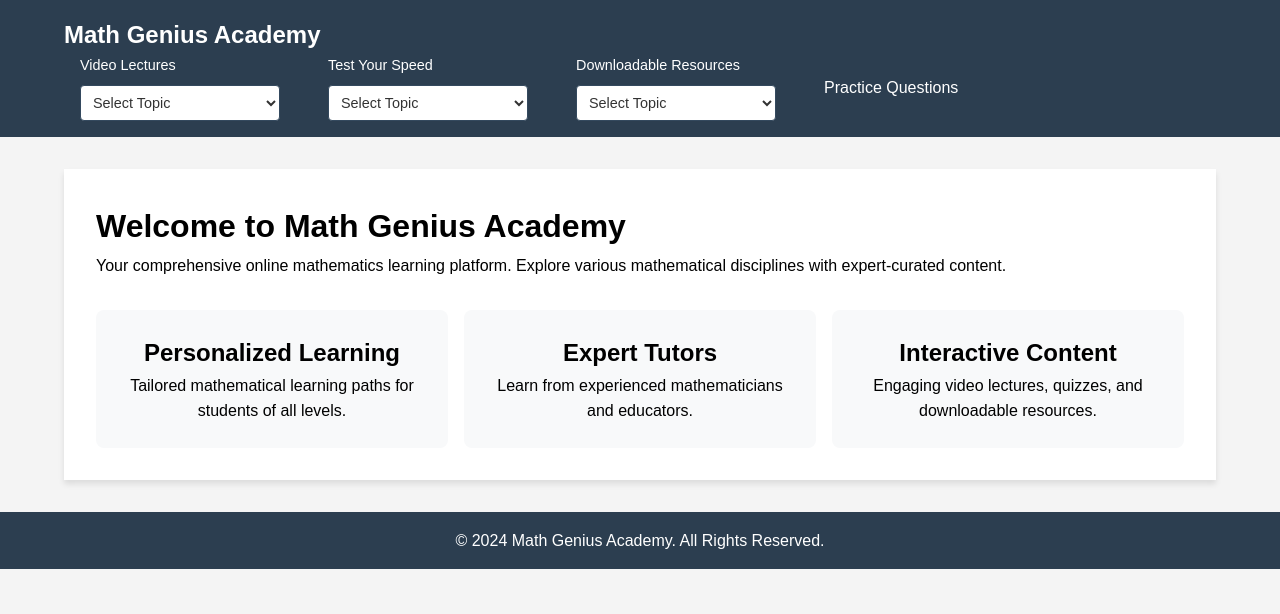
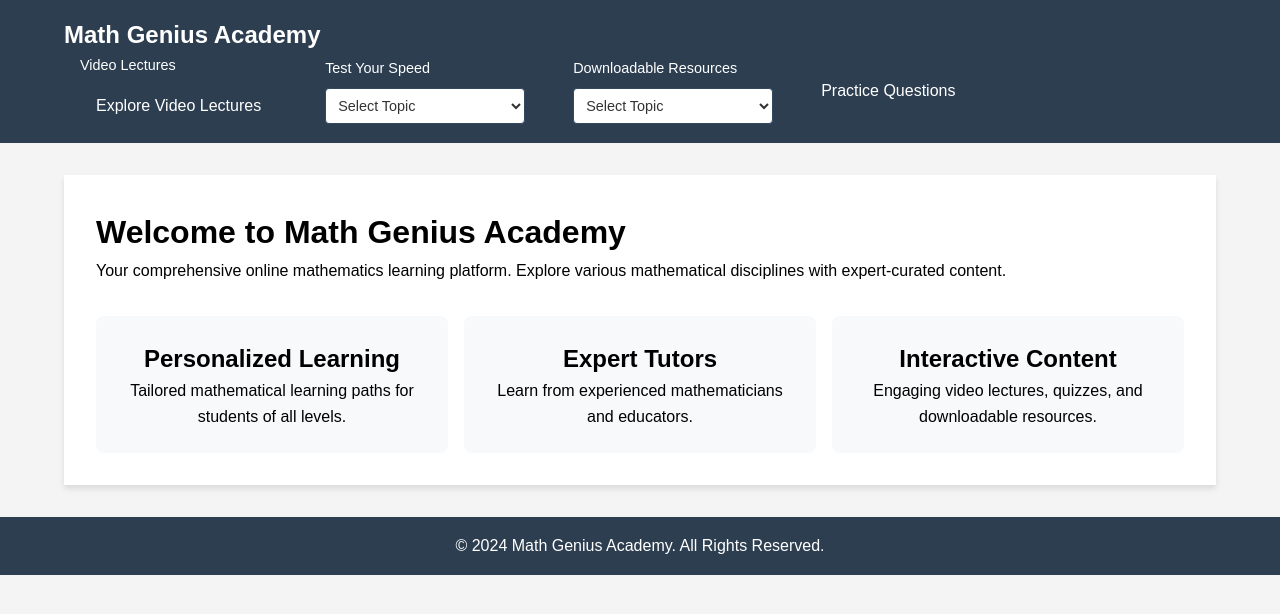
Before and after one commit to mathpremium/mathpremium-, a plain HTML site: page index.html in a window 1280 px wide. Drawn offline with Linux system fonts and the light colour scheme; a script that the page names is missing.

Commit message:
Update index.html

```diff
--- a/index.html
+++ b/index.html
@@ -17,19 +17,7 @@
         <div class="nav-links" id="navLinks">
             <div class="dropdown">
                 <label for="videoLectures">Video Lectures</label>
-                <select id="videoLectures" class="dropdown-select">
-                    <option value="" disabled selected>Select Topic</option>
-                    <option value="algebra">Algebra</option>
-                    <option value="geometry">Geometry</option>
-                    <option value="arithmetic">Arithmetic</option>
-                    <option value="trigonometry">Trigonometry</option>
-                    <option value="calculus">Calculus</option>
-                    <option value="statistics">Statistics and Probability</option>
-                    <option value="linear-algebra">Linear Algebra</option>
-                    <option value="discrete-mathematics">Discrete Mathematics</option>
-                    <option value="number-theory">Number Theory</option>
-                    <option value="financial-mathematics">Financial Mathematics</option>
-                </select>
+                <a href="https://videolectures101.github.io/mathvideolecturespremium/" target="_blank" class="link-button">Explore Video Lectures</a>
             </div>
             <div class="dropdown">
                 <label for="speedTest">Test Your Speed</label>
```
